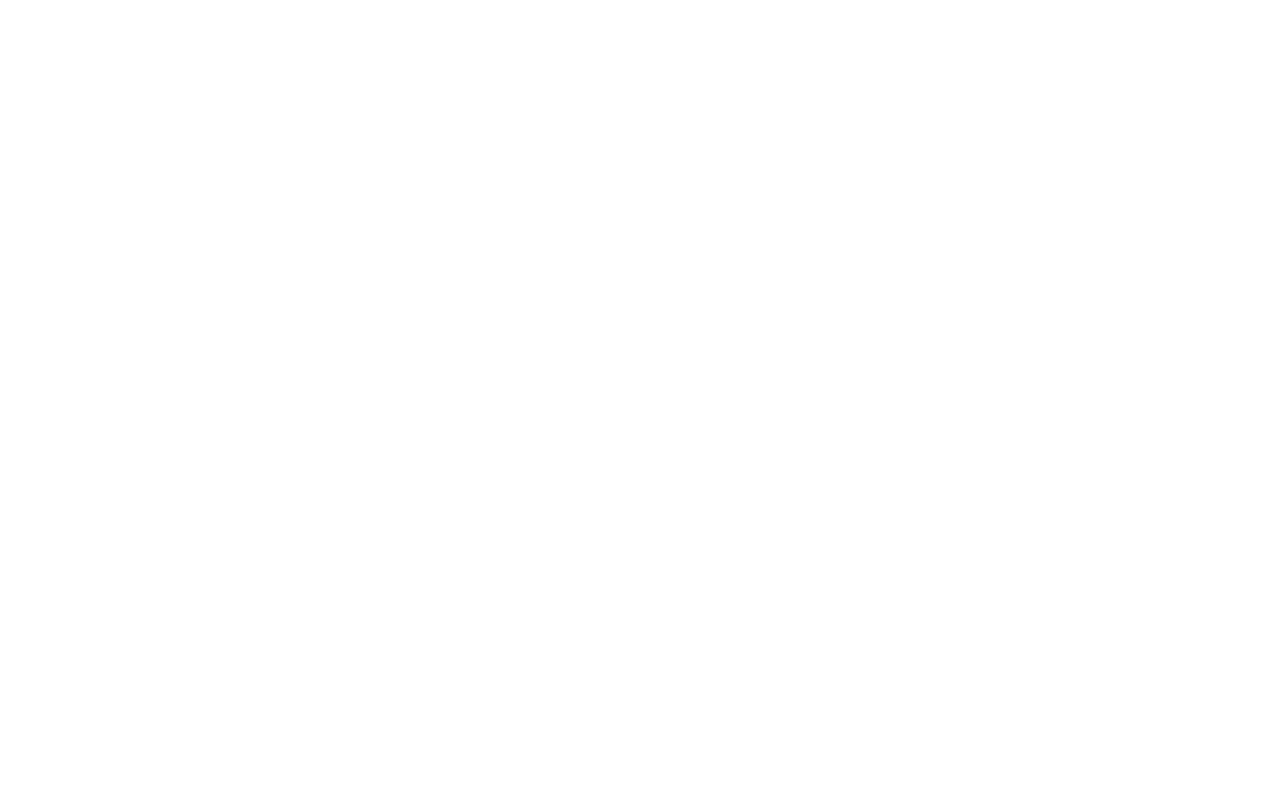
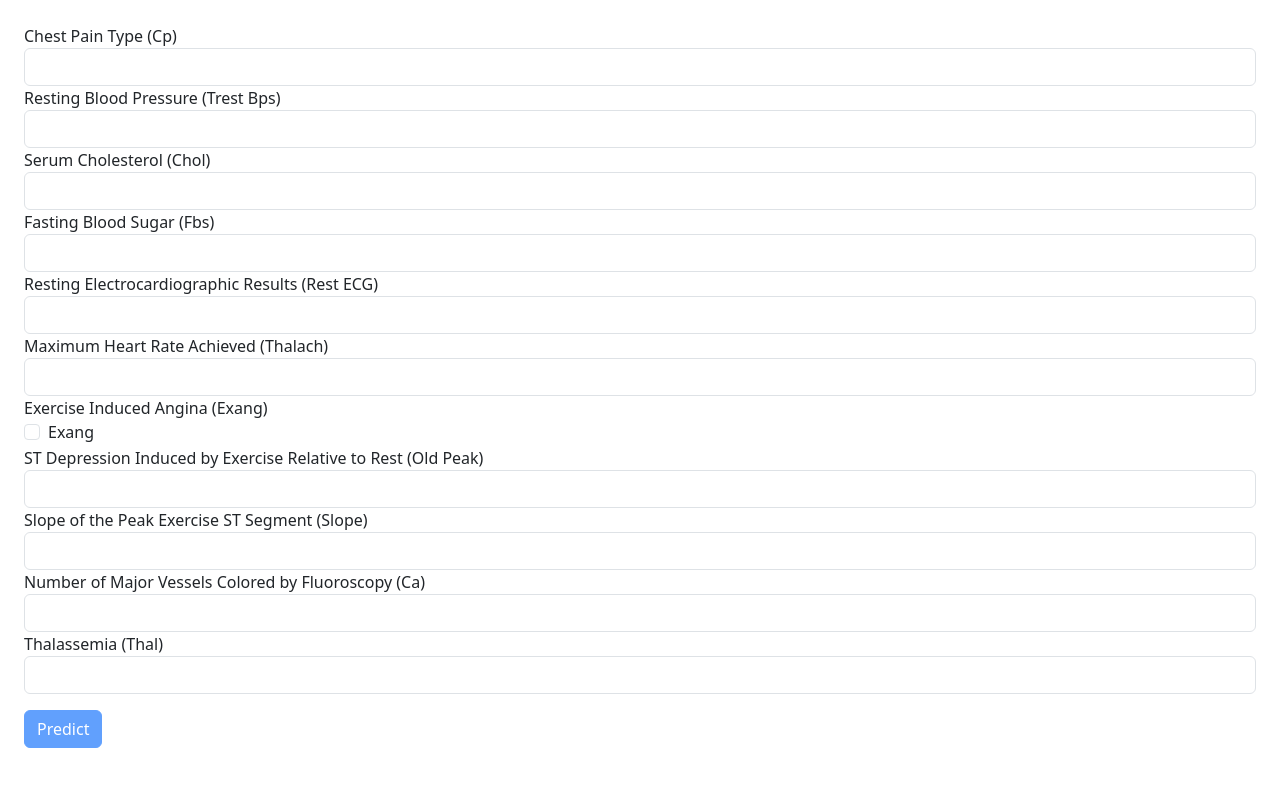
Before and after one commit to lejla-heco/from-hearty, an Angular app in the folder Frontend/: page /ai-prediction in a window 1280 px wide. Before the commit this address led to /. Shown: the top 786 px of the page. Built offline with nearby package versions, Linux system fonts and the light colour scheme.

Commit message:
Constructed a form for the AI prediction of cardiovascular diseases

```diff
--- a/Frontend/src/app/app-routing.module.ts
+++ b/Frontend/src/app/app-routing.module.ts
@@ -2,10 +2,12 @@
 import { RouterModule, Routes } from '@angular/router';
 import { LoginComponent } from './login/login.component';
 import { HomePageComponent } from './home-page/home-page.component';
+import { AiPredictionComponent } from './home-doctor/ai-prediction/ai-prediction.component';
 
 const routes: Routes = [
   { path: '', component: LoginComponent },
   { path: 'home-page', component: HomePageComponent },
+  { path: 'ai-prediction', component: AiPredictionComponent },
 ];
 
 @NgModule({
--- a/Frontend/src/app/app.module.ts
+++ b/Frontend/src/app/app.module.ts
@@ -10,12 +10,14 @@
 import { AuthInterceptor } from './authentification/auth.interceptor';
 import { BrowserAnimationsModule } from '@angular/platform-browser/animations';
 import { ToastrModule } from 'ngx-toastr';
+import { AiPredictionComponent } from './home-doctor/ai-prediction/ai-prediction.component';
 
 @NgModule({
   declarations: [
     AppComponent,
     LoginComponent,
-    HomePageComponent
+    HomePageComponent,
+    AiPredictionComponent
   ],
   imports: [
     BrowserModule,
--- /dev/null
+++ b/Frontend/src/app/home-doctor/ai-prediction/ai-prediction.component.html
@@ -0,0 +1,67 @@
+<form (ngSubmit)="predict()" #predictionForm="ngForm" class="m-4">
+    <div class="form-group">
+        <label for="cp">Chest Pain Type (Cp)</label>
+        <select class="form-control" id="cp" name="cp" [(ngModel)]="predictionRequest.cp" required>
+          <option *ngFor="let option of this.aiPredictionService.cpOptions" [value]="option.value">{{ option.label }}</option>
+        </select>
+    </div>
+
+    <div class="form-group">
+      <label for="trestBps">Resting Blood Pressure (Trest Bps)</label>
+      <input type="number" class="form-control" id="trestBps" name="trestBps" [(ngModel)]="predictionRequest.trestBps" required>
+    </div>
+
+    <div class="form-group">
+      <label for="chol">Serum Cholesterol (Chol)</label>
+      <input type="number" class="form-control" id="chol" name="chol" [(ngModel)]="predictionRequest.chol" required>
+    </div>
+
+    <div class="form-group">
+      <label for="fbs">Fasting Blood Sugar (Fbs)</label>
+      <input type="number" class="form-control" id="fbs" name="fbs" [(ngModel)]="predictionRequest.fbs" required>
+    </div>
+
+    <div class="form-group">
+        <label for="restEcg">Resting Electrocardiographic Results (Rest ECG)</label>
+        <select class="form-control" id="restEcg" name="restEcg" [(ngModel)]="predictionRequest.restEcg" required>
+          <option *ngFor="let option of this.aiPredictionService.restEcgOptions" [value]="option.value">{{ option.label }}</option>
+        </select>
+    </div>
+
+    <div class="form-group">
+        <label for="thalach">Maximum Heart Rate Achieved (Thalach)</label>
+        <select class="form-control" id="thalach" name="thalach" [(ngModel)]="predictionRequest.thalach" required>
+          <option *ngFor="let option of this.aiPredictionService.thalachOptions" [value]="option.value">{{ option.label }}</option>
+        </select>
+    </div>
+
+    <div class="form-group">
+        <label for="exang">Exercise Induced Angina (Exang)</label>
+      <div class="form-check">
+        <input class="form-check-input" type="checkbox" id="exang" name="exang" [checked]="predictionRequest.exang" (change)="updateExangValue($event)" required>
+        <label class="form-check-label" for="exang">Exang</label>
+      </div>
+    </div>
+
+    <div class="form-group">
+      <label for="oldPeak">ST Depression Induced by Exercise Relative to Rest (Old Peak)</label>
+      <input type="number" class="form-control" id="oldPeak" name="oldPeak" [(ngModel)]="predictionRequest.oldPeak" required>
+    </div>
+
+    <div class="form-group">
+      <label for="slope">Slope of the Peak Exercise ST Segment (Slope)</label>
+      <input type="number" class="form-control" id="slope" name="slope" [(ngModel)]="predictionRequest.slope" required>
+    </div>
+
+    <div class="form-group">
+      <label for="ca">Number of Major Vessels Colored by Fluoroscopy (Ca)</label>
+      <input type="number" class="form-control" id="ca" name="ca" [(ngModel)]="predictionRequest.ca" required>
+    </div>
+
+    <div class="form-group">
+      <label for="thal">Thalassemia (Thal)</label>
+      <input type="number" class="form-control" id="thal" name="thal" [(ngModel)]="predictionRequest.thal" required>
+    </div>
+
+    <button type="submit" class="btn btn-primary mt-3" [disabled]="!predictionForm.form.valid">Predict</button>
+</form>
--- /dev/null
+++ b/Frontend/src/app/home-doctor/ai-prediction/ai-prediction.component.ts
@@ -0,0 +1,27 @@
+import { Component } from '@angular/core';
+import { PredictionRequest } from './models/prediction-request.model';
+import { HttpClient } from '@angular/common/http';
+import { Config } from '../../configuration/config';
+import { AiPredictionService } from './ai-prediction.service';
+
+@Component({
+  selector: 'app-ai-prediction',
+  templateUrl: './ai-prediction.component.html',
+  styleUrl: './ai-prediction.component.css'
+})
+export class AiPredictionComponent {
+  predictionRequest: PredictionRequest = new PredictionRequest();
+
+  constructor(private httpClient: HttpClient, public aiPredictionService: AiPredictionService) {
+  }
+
+  updateExangValue(event: any): void {
+    this.predictionRequest.exang = event.target.checked ? 1 : 0;
+  }
+
+  predict(): void {
+    this.httpClient.post(Config.serverAddress + this.aiPredictionService.api.predict, this.predictionRequest, Config.httpOptions()).subscribe((response: any) => {
+      alert("The likelihood percentage of the patient suffering from cardiovascular disease is: " + response + "%");
+    });
+  }
+}
--- /dev/null
+++ b/Frontend/src/app/home-doctor/ai-prediction/ai-prediction.service.ts
@@ -0,0 +1,24 @@
+import { Injectable } from "@angular/core";
+
+@Injectable({
+    providedIn: 'root'
+})
+export class AiPredictionService {
+    cpOptions = [
+        { value: 1, label: 'typical angina' }, { value: 2, label: 'atypical angina' }, { value: 3, label: 'non-anginal pain' }, { value: 4, label: 'asymptomatic' },
+    ];
+
+    restEcgOptions = [
+        { value: 0, label: 'normal' },
+        { value: 1, label: 'having ST-T wave abnormality' },
+        { value: 2, label: 'showing probable or definite left ventricular hypertrophy by Estes\' criteria' },
+    ];
+
+    thalachOptions = [
+        { value: 3, label: 'normal' }, { value: 6, label: 'fixed defect' }, { value: 7, label: 'reversible defect' },
+    ];
+
+    api = {
+        predict: '/predict',
+    }
+}
--- /dev/null
+++ b/Frontend/src/app/home-doctor/ai-prediction/models/prediction-request.model.ts
@@ -0,0 +1,13 @@
+export class PredictionRequest {
+    cp!: number;
+    trestBps!: number;
+    chol!: number;
+    fbs!: number;
+    restEcg!: number;
+    thalach!: number;
+    exang!: number;
+    oldPeak!: number;
+    slope!: number;
+    ca!: number;
+    thal!: number;
+}
--- a/Frontend/src/app/login/login.component.ts
+++ b/Frontend/src/app/login/login.component.ts
@@ -21,7 +21,7 @@
 
   ngOnInit(): void {
     if (AuthentificationHelper.getLoginToken().id) {
-      this.router.navigateByUrl('home-page');
+      this.router.navigateByUrl('ai-prediction');
     };
   }
 
@@ -29,7 +29,7 @@
     this.httpClient.post(Config.serverAddress + this.loginService.api.login, this.loginRequest).subscribe((response: any) => {
       if (response) {
         AuthentificationHelper.setLoginToken(response);
-        this.router.navigateByUrl("home-page");
+        this.router.navigateByUrl("ai-prediction");
       } else {
         this.toastr.error("Invalid credentials. Please check your login information.");
       }
```
Also changed, not shown: Frontend/src/app/home-doctor/ai-prediction/ai-prediction.component.css (added), 1 other file (tests, documents, lock files or other folders).
